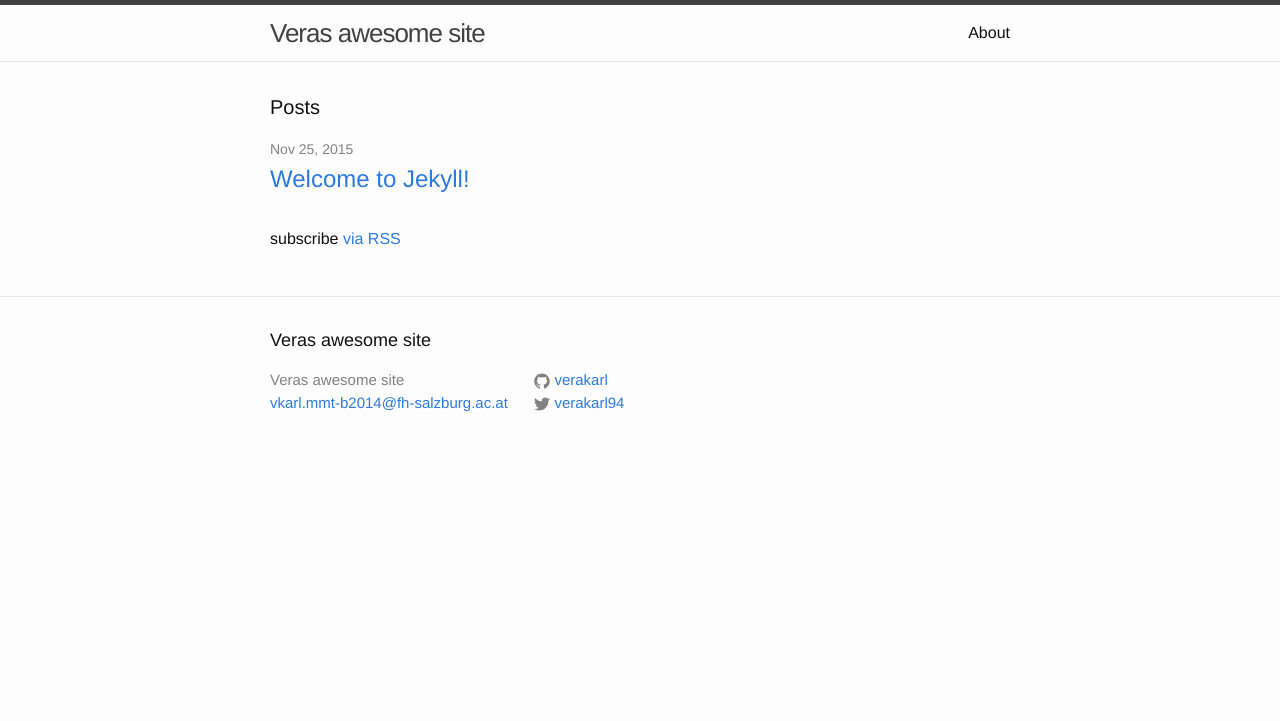
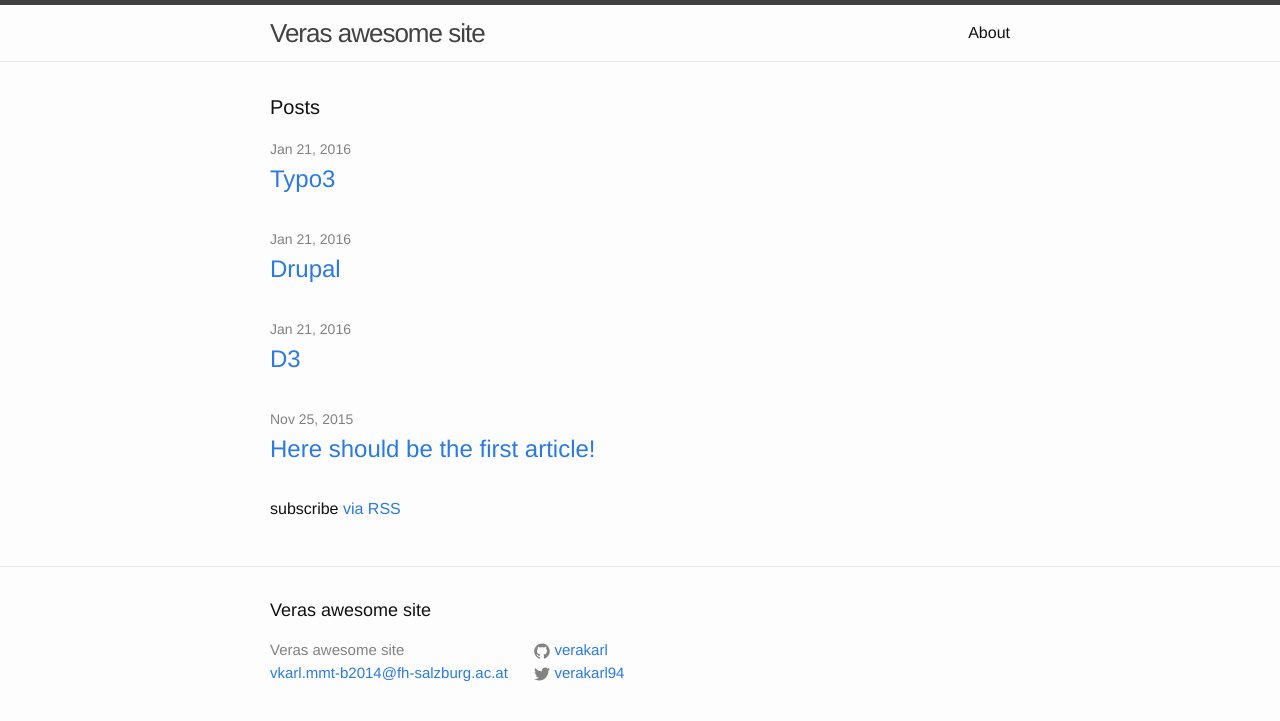
Before and after one commit to veraangerer/verakarl.github.io, a Jekyll site: the page built from index.html, in a window 1280 px wide. Shown: the top 721 px of the page. Built offline with Jekyll 4.4.1, drawn with Linux system fonts in a browser that asks for light colours.

Commit message:
added new files in post and added article about TYPO3

```diff
--- a/_posts/2015-11-25-welcome-to-jekyll.markdown
+++ b/_posts/2015-11-25-welcome-to-jekyll.markdown
@@ -1,6 +1,6 @@
 ---
 layout: post
-title:  "Welcome to Jekyll!"
+title:  "Here should be the first article!"
 date:   2015-11-25 11:53:27 +0100
 categories: jekyll update
 ---
--- /dev/null
+++ b/_posts/2016-01-21-d3.markdown
@@ -0,0 +1,5 @@
+---
+layout: post
+title: D3
+date:   2016-01-21 19:00:27 +0100
+---
--- /dev/null
+++ b/_posts/2016-01-21-drupal.markdown
@@ -0,0 +1,5 @@
+---
+layout: post
+title: Drupal
+date:   2016-01-21 19:00:27 +0100
+---
```
Also changed, not shown: _posts/2016-01-21-typo3.markdown (added, +35 -0 lines).
